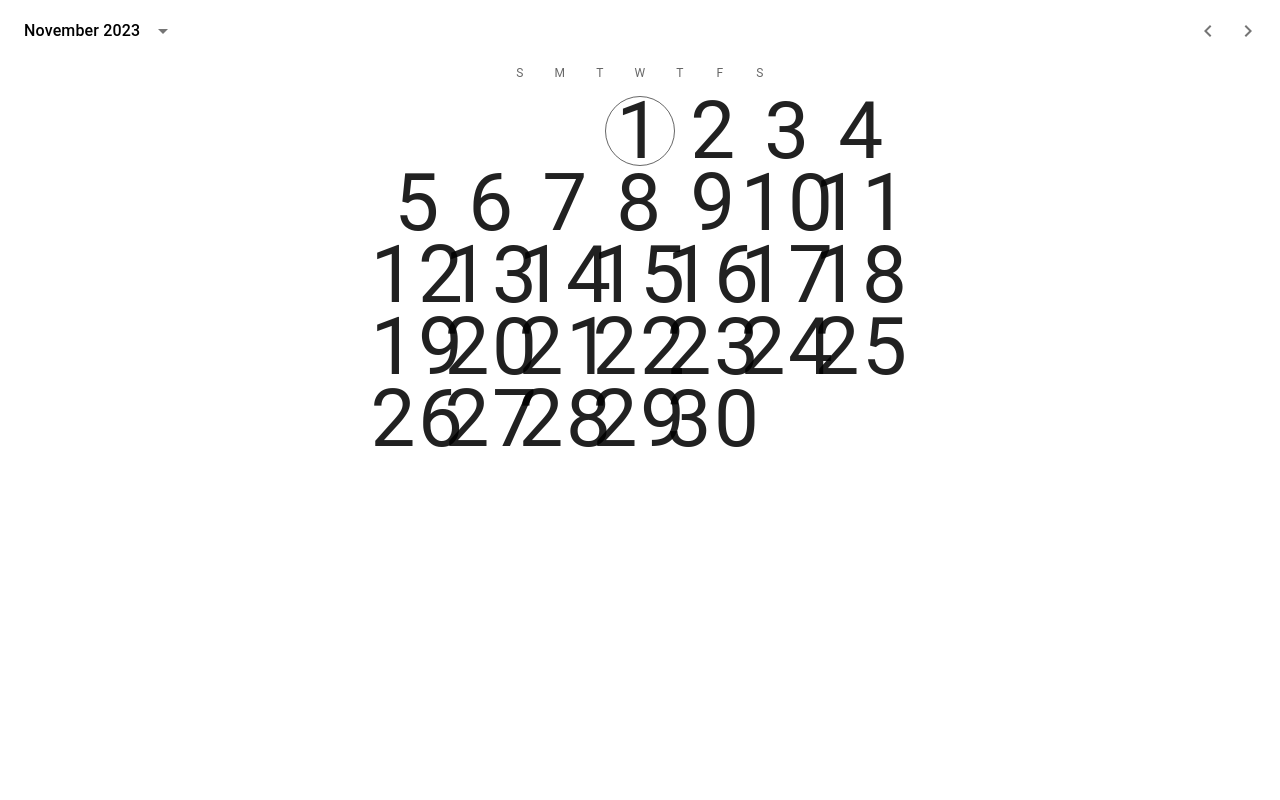
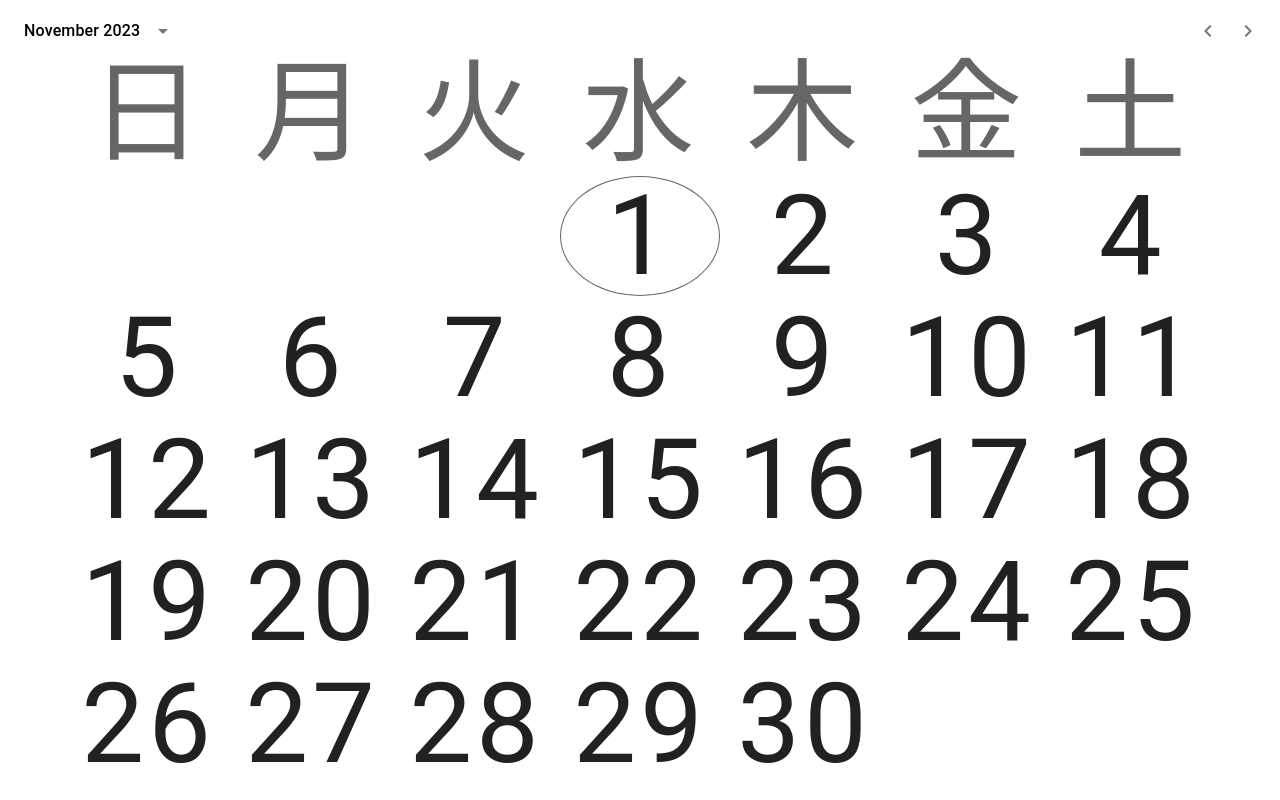
Before and after one commit to bluelemon0221/menkata, a Next.js app: page /daily in a window 1280 px wide. Shown: the top 800 px of the page. Built offline with nearby package versions, Linux system fonts and the light colour scheme.

Commit message:
全画面表示ができたけどやはり扱いづらい FullCalendarにする方が良いのか

```diff
--- a/src/app/daily/components/Calendar.tsx
+++ b/src/app/daily/components/Calendar.tsx
@@ -3,6 +3,7 @@ import { DateCalendar, LocalizationProvider } from "@mui/x-date-pickers";
 import { AdapterDayjs } from "@mui/x-date-pickers/AdapterDayjs";
 import React from "react";
 import { styled } from "@mui/system";
+import { Dayjs } from "dayjs";
 
 const FullScreenCalendar = styled(DateCalendar)({
   width: "100vw",
@@ -15,16 +16,28 @@ const FullScreenCalendar = styled(DateCalendar)({
     overflow: "visible",
   },
   ".MuiPickersDay-root": {
-    fontSize: "5rem",
-    height: "70px",
-    width: "70px",
+    fontSize: "7rem",
+    height: "120px",
+    width: "160px",
+  },
+  ".MuiDayCalendar-weekDayLabel": {
+    fontSize: "7rem",
+    height: "120px",
+    width: "160px",
   },
 });
+
+const japaneseDayFormatter = (day: string, date: Dayjs) => {
+  const japaneseWeekdays = ["日", "月", "火", "水", "木", "金", "土"];
+  const dayIndex = date.day();
+
+  return japaneseWeekdays[dayIndex];
+};
 
 export const Calendar = () => {
   return (
     <LocalizationProvider dateAdapter={AdapterDayjs}>
-      <FullScreenCalendar readOnly />
+      <FullScreenCalendar dayOfWeekFormatter={japaneseDayFormatter as any} />
     </LocalizationProvider>
   );
 };
```
